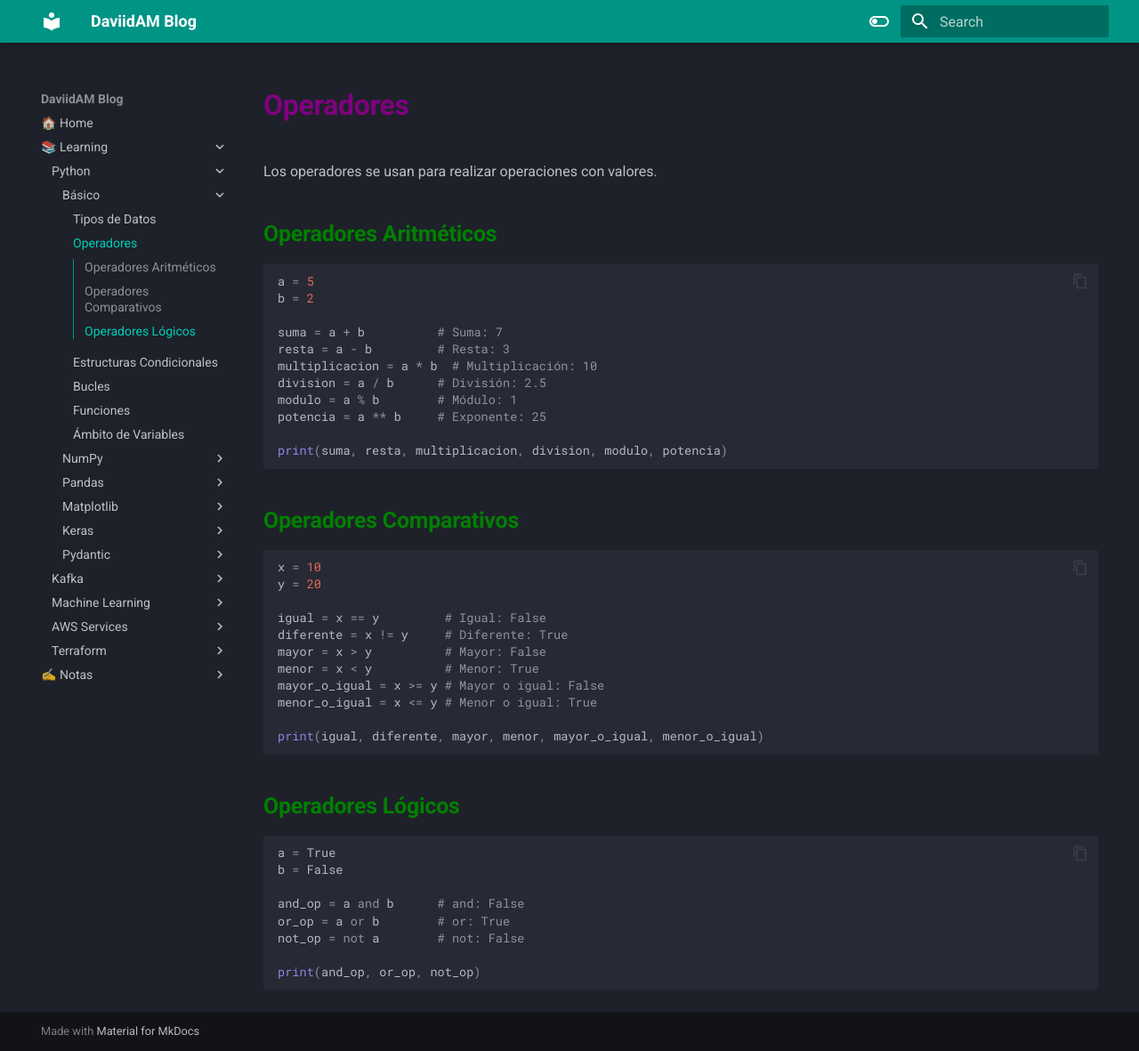
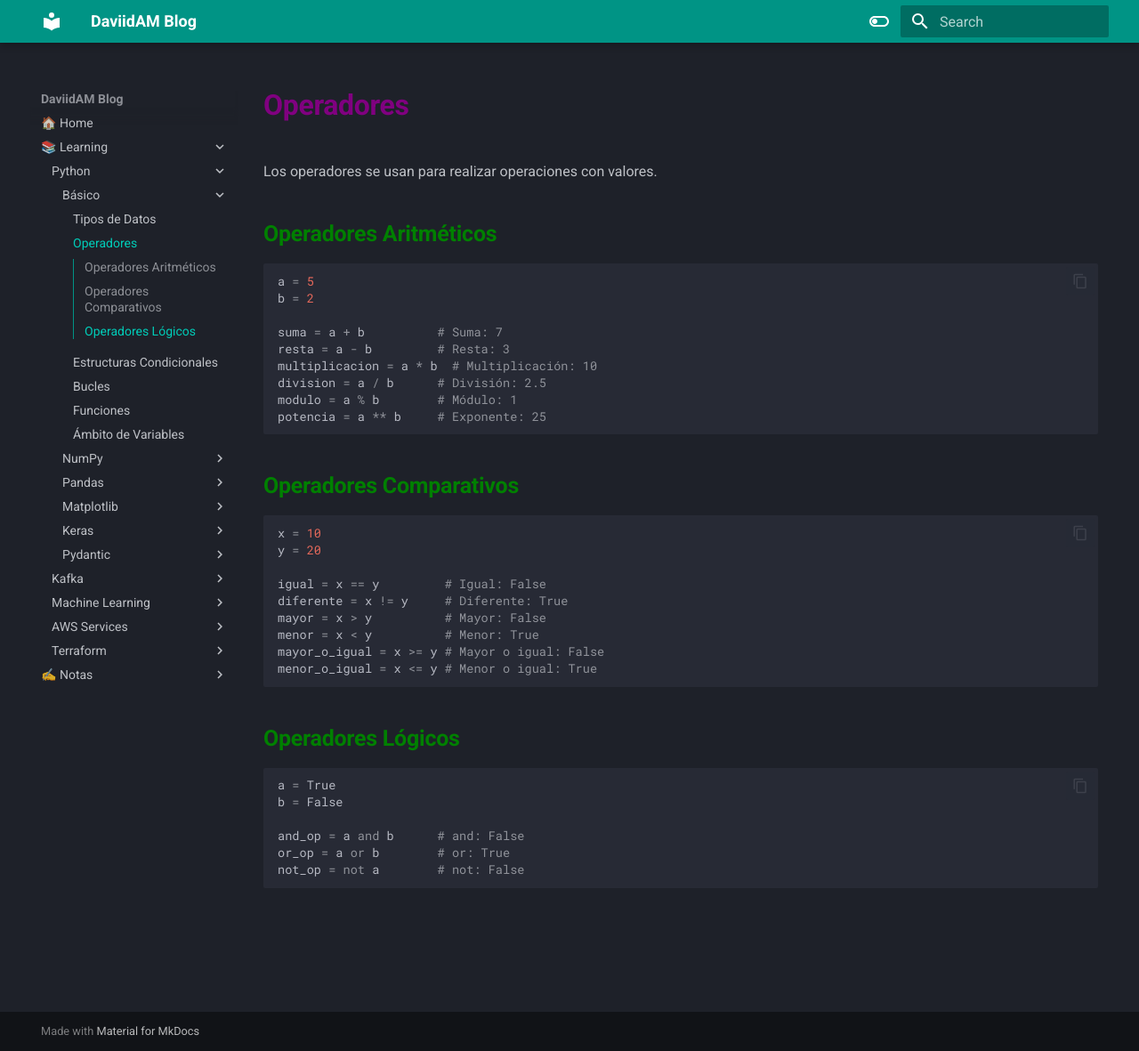
Before and after one commit to DaviidAM/Blog, an MkDocs documentation site: the page built from docs/Python/basic/02 - Operadores.md, in a window 1280 px wide and 1181 px high. Shown: the whole window at 89% size. Built offline with MkDocs 1.6.1 and Material for MkDocs 9.7.7, drawn with Linux system fonts in a browser that asks for light colours.

Commit message:
fix python basico operadores

````diff
--- a/docs/Python/basic/02 - Operadores.md
+++ b/docs/Python/basic/02 - Operadores.md
@@ -14,8 +14,6 @@ multiplicacion = a * b  # Multiplicación: 10
 division = a / b      # División: 2.5
 modulo = a % b        # Módulo: 1
 potencia = a ** b     # Exponente: 25
-
-print(suma, resta, multiplicacion, division, modulo, potencia)
 ```
 
 ## Operadores Comparativos
@@ -31,8 +29,6 @@ mayor = x > y          # Mayor: False
 menor = x < y          # Menor: True
 mayor_o_igual = x >= y # Mayor o igual: False
 menor_o_igual = x <= y # Menor o igual: True
-
-print(igual, diferente, mayor, menor, mayor_o_igual, menor_o_igual)
 ```
 
 ## Operadores Lógicos
@@ -44,6 +40,4 @@ b = False
 and_op = a and b      # and: False
 or_op = a or b        # or: True
 not_op = not a        # not: False
-
-print(and_op, or_op, not_op)
 ```
````
